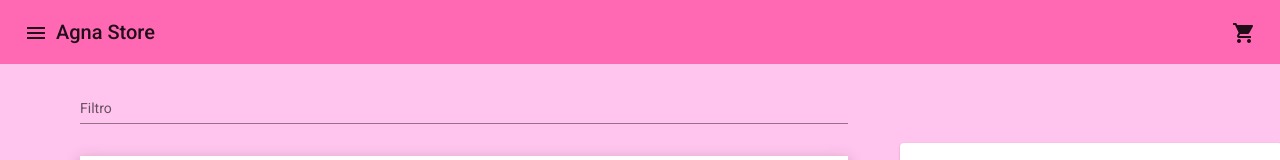
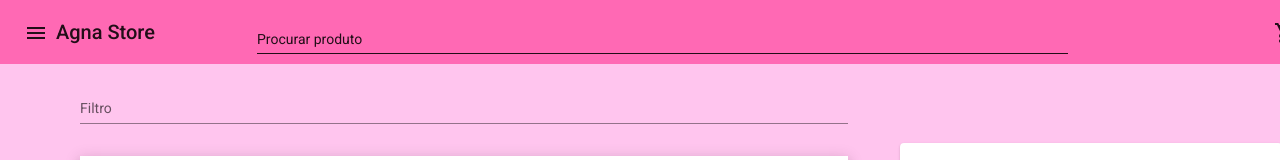
Before and after one commit to joaovmvmendes/agna-store, an Angular app: page /carrinho in a window 1280 px wide. Shown: the top 160 px of the page. Built offline with nearby package versions, Linux system fonts and the light colour scheme.

Commit message:
Add Procura prod campo (toolbar)

```diff
--- a/src/app/app.component.css
+++ b/src/app/app.component.css
@@ -1,10 +1,18 @@
-.spacer {
-  flex: 1 1 auto;
-}
-
 .mat-toolbar{
   background-color: hotpink;
   position: fixed;
   z-index: 500;
   margin-top: -60px;
 }
+
+.carrinho{
+  position: absolute;
+  margin-left: 1250px;
+}
+
+.procura-campo{
+  font-size: 14px;
+  width: 65%;
+  margin-top: 1%;
+  margin-left: 102px;
+}
--- a/src/app/app.component.html
+++ b/src/app/app.component.html
@@ -3,8 +3,13 @@
     <mat-icon>menu</mat-icon>
   </button>
   <span>Agna Store</span>
-  <span class="spacer"></span>
-  <button mat-icon-button [routerLink]="['./carrinho']">
+
+  <mat-form-field appearance="standard" class="procura-campo" >
+    <mat-label>Procurar produto</mat-label>
+    <input matInput placeholder="Ex. Produto">
+  </mat-form-field>
+
+  <button mat-icon-button [routerLink]="['./carrinho']" class="carrinho" >
     <mat-icon>local_grocery_store</mat-icon>
   </button>
 </mat-toolbar>
```
